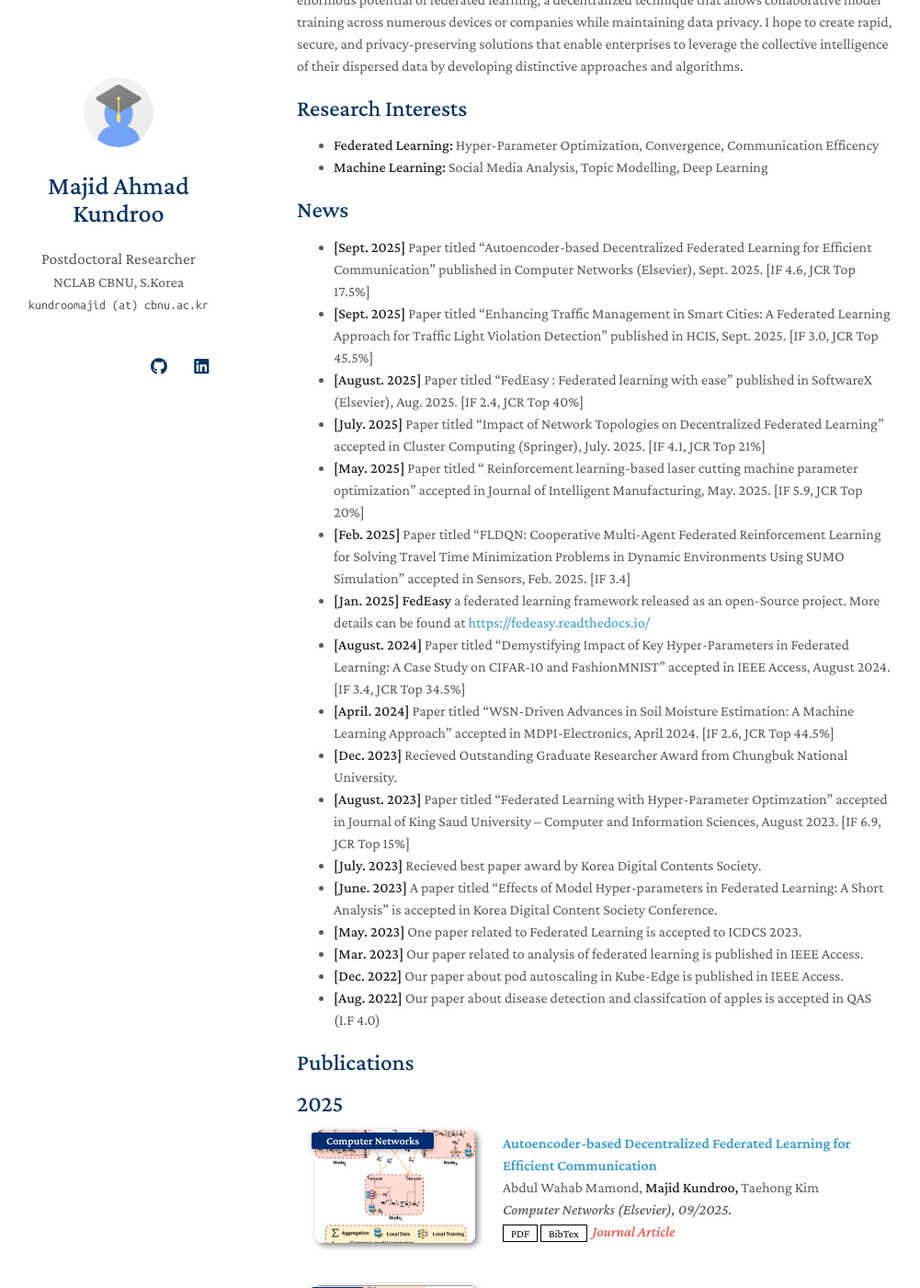
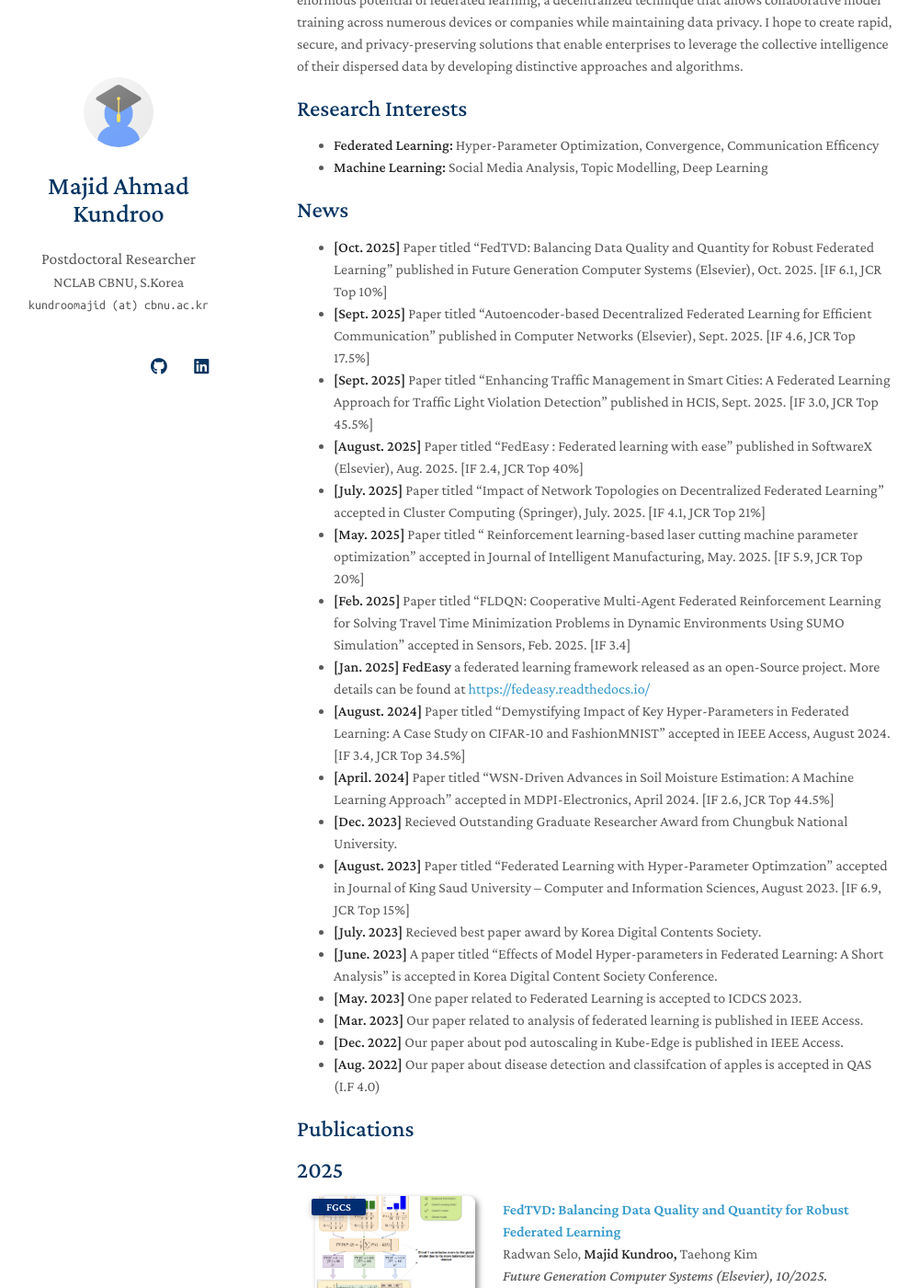
Before and after one commit to kundroomajid/kundroomajid.github.io, a Jekyll site: the page built from index.md, in a window 1280 px wide and 1400 px high, scrolled down 265 px. Shown: the whole window at 92% size, without its empty margins (147-1148 px from the left). Built offline with Jekyll 4.4.1, drawn with Linux system fonts in a browser that asks for light colours; nearby versions of some CDN libraries; a style sheet for code colours, icons or effects is not loaded; our own code applies the rules of GitHub Pages for plain Markdown files; some of the changed text lies outside the part shown.

Commit message:
adds FedTVD paper details

```diff
--- a/_includes/publications.md
+++ b/_includes/publications.md
@@ -4,6 +4,28 @@
 
 <ol class="bibliography">
 <h2 id="" style="margin: 20px 0px 10px;">2025</h2>
+
+<li>
+<div class="pub-row">
+  <div class="col-sm-3 abbr" style="position: relative;padding-right: 15px;padding-left: 15px;">
+    <img src="assets/img/fedtvd.png" class="teaser img-fluid z-depth-1">
+    <abbr class="badge">FGCS</abbr>
+  </div>
+  <div class="col-sm-9" style="position: relative;padding-right: 15px;padding-left: 20px;">
+    <div class="title"><a href="https://doi.org/10.1016/j.future.2025.108177">FedTVD: Balancing Data Quality and Quantity for Robust Federated Learning </a></div>
+    <div class="author"> Radwan Selo, <strong>Majid Kundroo,</strong> Taehong Kim</div>
+    <div class="periodical"><em> Future Generation Computer Systems (Elsevier), 10/2025.</em></div>
+    <div class="links">
+      <a href="https://www.sciencedirect.com/science/article/abs/pii/S0167739X25004716" class="btn btn-sm z-depth-0" role="button" target="_blank" style="font-size:12px;">PDF</a>
+      <!-- <a href="#" class="btn btn-sm z-depth-0" role="button" target="_blank" style="font-size:12px;">Code</a> -->
+      <!-- <a href="https://class-il.mpi-inf.mpg.de/mnemonics/" class="btn btn-sm z-depth-0" role="button" target="_blank" style="font-size:12px;">Project Page</a> -->
+      <a href="./assets/bibtex/aedfl.bib" class="btn btn-sm z-depth-0" role="button" target="_blank" style="font-size:12px;">BibTex</a>
+      <strong><i style="color:#e74d3c"> &nbsp;Journal Article</i></strong>
+    </div>
+  </div>
+</div>
+</li>
+<br>
 
 <li>
 <div class="pub-row">
--- a/index.md
+++ b/index.md
@@ -12,6 +12,7 @@ Hello, my name is Majid Ahmad Kundroo, and I am a Postdoctoral researcher at [NC
 - **Machine Learning:** Social Media Analysis, Topic Modelling, Deep Learning
 
 ## News
+- **[Oct. 2025]** Paper titled "FedTVD: Balancing Data Quality and Quantity for Robust Federated Learning" published in Future Generation Computer Systems (Elsevier), Oct. 2025. [IF 6.1, JCR Top 10%]
 - **[Sept. 2025]** Paper titled "Autoencoder-based Decentralized Federated Learning for Efficient Communication" published in Computer Networks (Elsevier), Sept. 2025. [IF 4.6, JCR Top 17.5%]
 - **[Sept. 2025]** Paper titled "Enhancing Traffic Management in Smart Cities: A Federated Learning Approach for Traffic Light Violation Detection" published in HCIS, Sept. 2025. [IF 3.0, JCR Top 45.5%]
 - **[August. 2025]** Paper titled "FedEasy : Federated learning with ease" published in SoftwareX (Elsevier), Aug. 2025. [IF 2.4, JCR Top 40%]
```
Also changed, not shown: assets/bibtex/fedtvd.bib (added, +12 -0 lines), assets/img/fedtvd.png (added).
